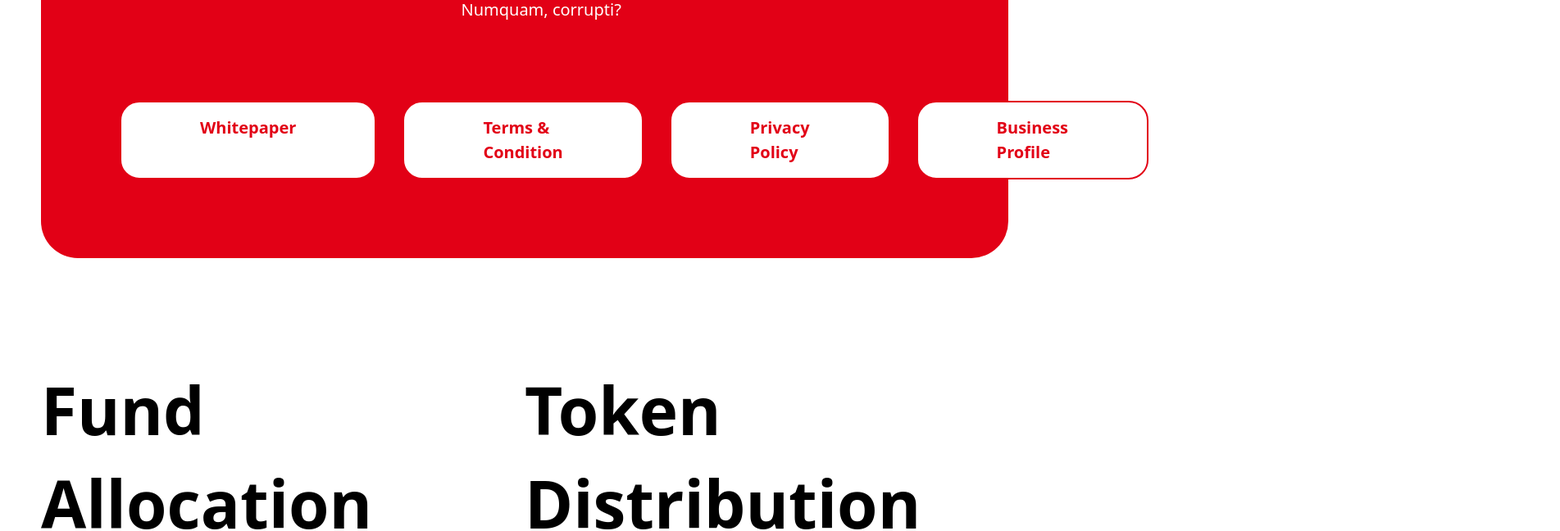
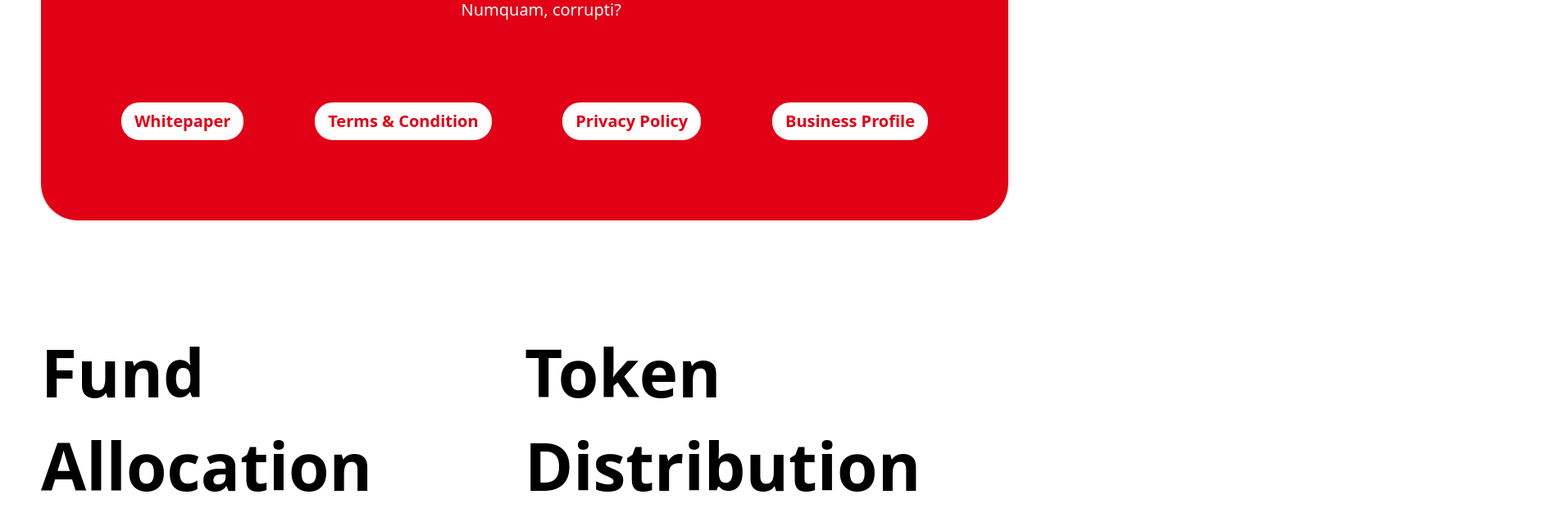
Before and after one commit to codeVirtuoso21/CupidZone, a React (Create React App) app: page / in a window 1280 px wide. Shown: the part 4880-5528 px from the top of the page at 82% size, 1903 px wide, since content can reach past the window. Built offline with nearby package versions, Linux system fonts and the light colour scheme.

Commit message:
fixed the resposive

```diff
--- a/src/App.js
+++ b/src/App.js
@@ -242,16 +242,16 @@ function App() {
               </div>
             </div>
             <div className="flex justify-between pt-24">
-              <div className="border-red-site bg-white text-red-site rounded-button text-xl p-4 px-24 font-bold cursor-pointer">
+              <div className="border-red-site bg-white py-2 px-4 flex justify-center items-center text-red-site rounded-button text-xl font-bold cursor-pointer">
                 Whitepaper
               </div>
-              <div className="border-red-site bg-white text-red-site rounded-button text-xl p-4 px-24 mr-4 ml-8 font-bold cursor-pointer">
+              <div className="border-red-site bg-white py-2 px-4 flex justify-center items-center text-red-site rounded-button text-xl mr-4 ml-8 font-bold cursor-pointer">
                 Terms & Condition
               </div>
-              <div className="border-red-site bg-white text-red-site rounded-button text-xl p-4 px-24 mr-8 ml-4 font-bold cursor-pointer">
+              <div className="border-red-site bg-white py-2 px-4 flex justify-center items-center text-red-site rounded-button text-xl mr-8 ml-4 font-bold cursor-pointer">
                 Privacy Policy
               </div>
-              <div className="border-red-site bg-white text-red-site rounded-button text-xl p-4 px-24 font-bold cursor-pointer">
+              <div className="border-red-site bg-white py-2 px-4 flex justify-center items-center text-red-site rounded-button text-xl font-bold cursor-pointer">
                 Business Profile
               </div>
             </div>
@@ -274,7 +274,7 @@ function App() {
           </div>
         </div>
       </div>
-      <div className="assistContrainer">
+      <div className="assistContrainer relative">
         <div>
           <img src={bg1} alt="bg1" className="bg1" />
           <img src={bg2} alt="bg2" className="bg2" />
@@ -844,7 +844,7 @@ function App() {
       </div>
 
       {/* Company in media */}
-      <div className="mediaContainer">
+      <div className="mediaContainer relative">
         <div>
           <img src={bg4} alt="bg4" className="bg4" />
         </div>
--- a/src/assets/css/index.css
+++ b/src/assets/css/index.css
@@ -183,8 +183,8 @@ input::placeholder, textarea::placeholder {
 
 .bg2 {
     position: absolute;
-    margin-left: 94rem;
     margin-top: 21rem;
+    right: 0;
 }
 
 .bg3 {
@@ -194,5 +194,9 @@ input::placeholder, textarea::placeholder {
 
 .bg4 {
     position: absolute;
-    margin-left: 88.3rem;
+    right: 0;
 }
+
+.w150p {
+    width: 150px;
+}
```
